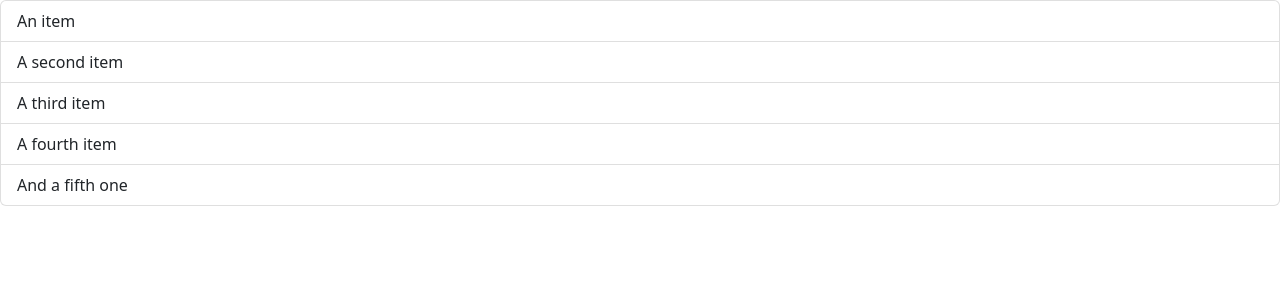
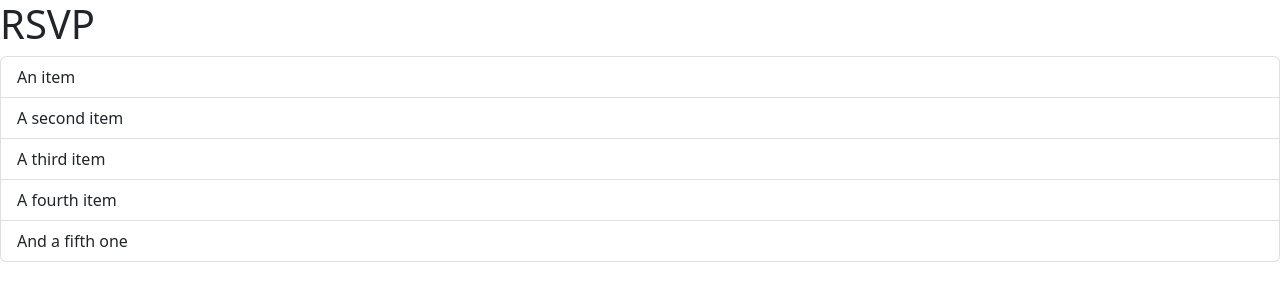
Before and after one commit to Ccuredalerayner/FirstWebsite, a React (Vite) app in the folder CuredaleFoundationWebsite/: page / in a window 1280 px wide. Shown: the top 300 px of the page. Built offline with nearby package versions, Linux system fonts and the light colour scheme.

Commit message:
using fragments

```diff
--- a/CuredaleFoundationWebsite/src/componants/ListGroup.tsx
+++ b/CuredaleFoundationWebsite/src/componants/ListGroup.tsx
@@ -1,5 +1,7 @@
 function ListGroup() {
   return (
+    <>
+        <h1>RSVP</h1>
         <ul className="list-group">
           <li className="list-group-item">An item</li>
           <li className="list-group-item">A second item</li>
@@ -7,6 +9,7 @@ function ListGroup() {
           <li className="list-group-item">A fourth item</li>
           <li className="list-group-item">And a fifth one</li>
         </ul>
+    </>
   );
 }
 
```
Lines whose indentation alone changed are shown as unchanged.
